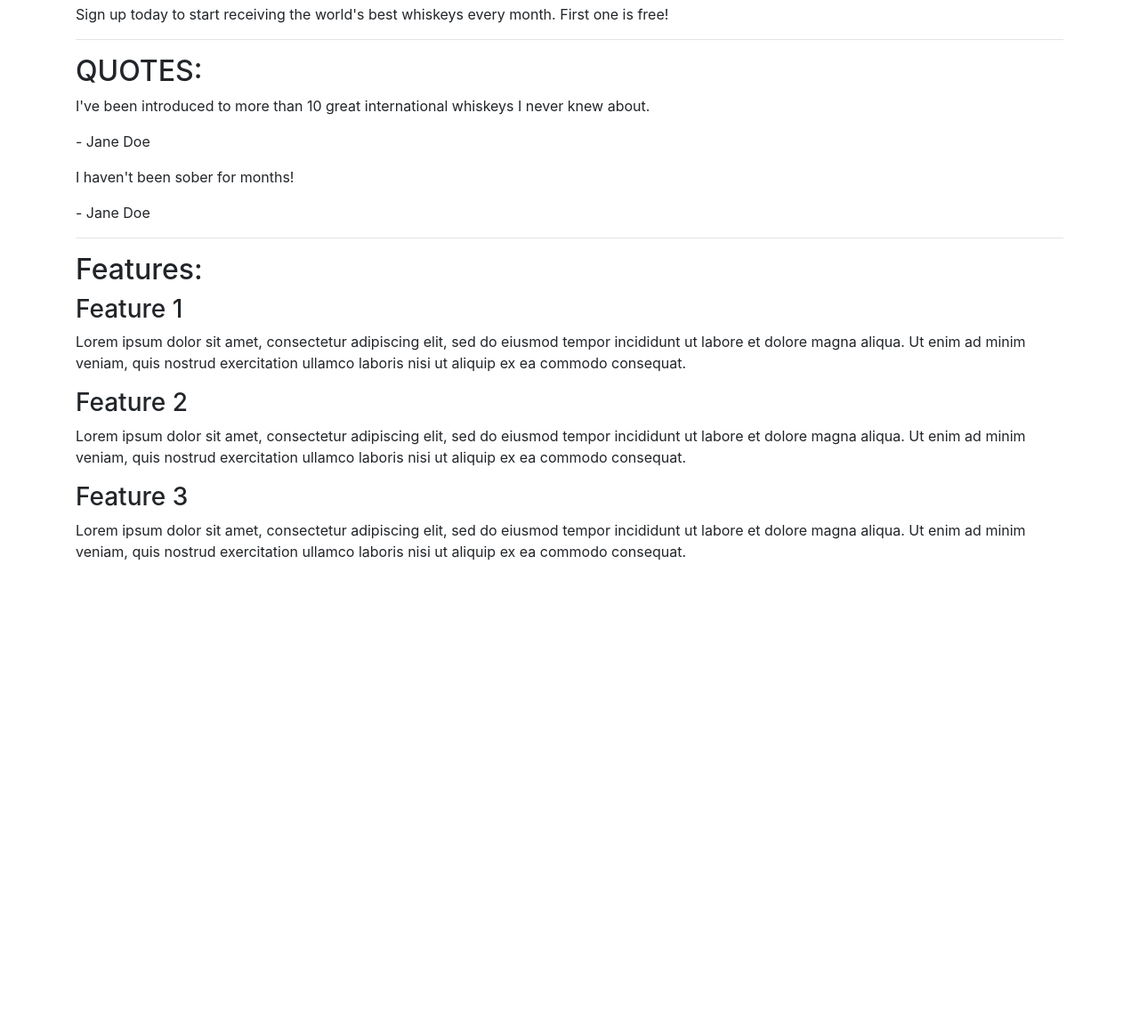
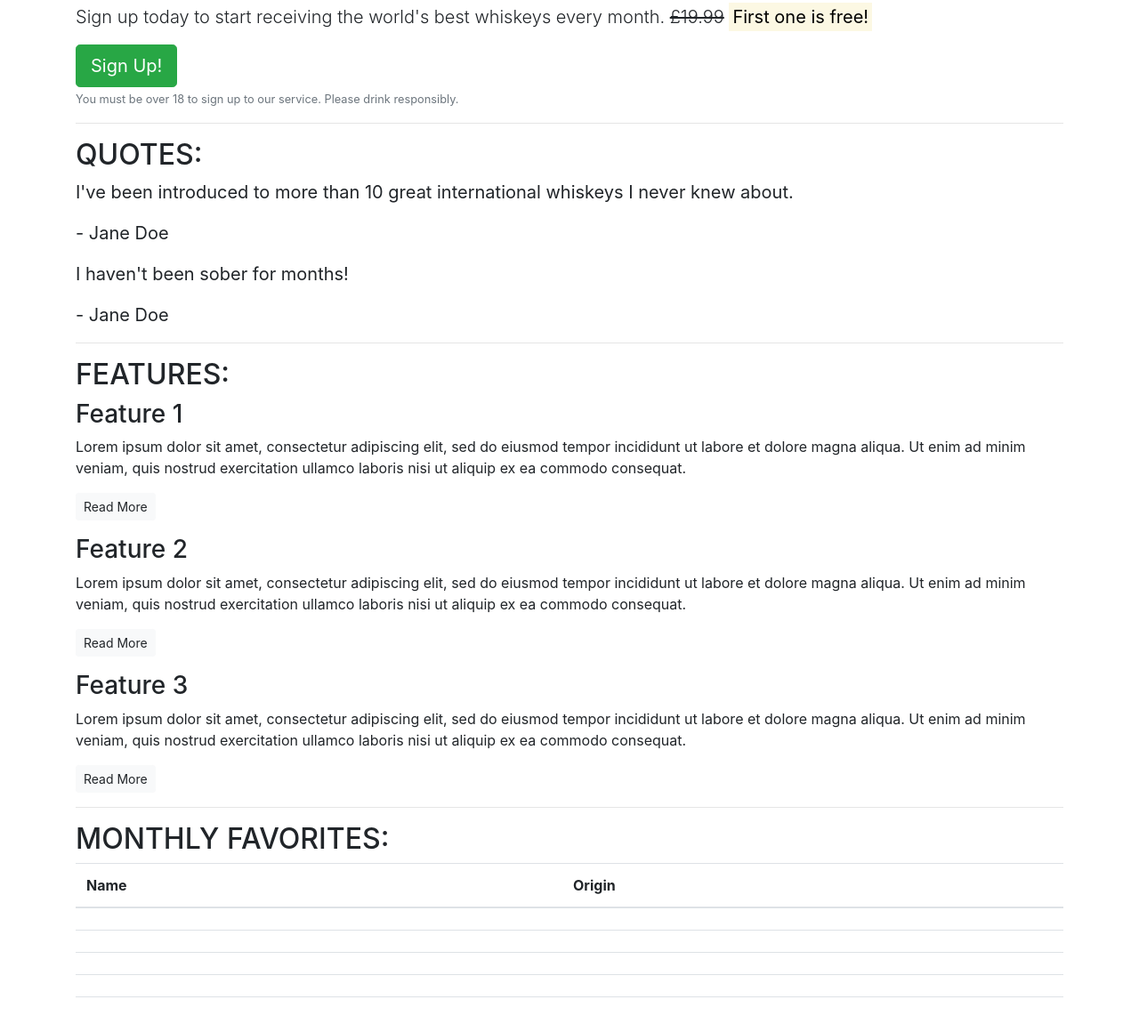
Before and after one commit to keschert/bootstrap, a plain HTML site: page index.html in a window 1280 px wide. Shown: the part 52-1212 px from the top of the page at 89% size. Before the commit the page ends 800 px from the top, so only its background shows below. Drawn offline with nearby package versions, Linux system fonts and the light colour scheme.

Commit message:
update css and text

```diff
--- a/index.html
+++ b/index.html
@@ -18,7 +18,10 @@
         <!-- Callout -->
         <section class="callout">
             <h1>The finest whiskeys delivered to your doorstep.</h1>
-            <p>Sign up today to start receiving the world's best whiskeys every month. First one is free!</p>
+            <p class="lead">Sign up today to start receiving the world's best whiskeys every month. <s>£19.99</s> <strong>
+            <mark>First one is free!</mark></strong></p>
+            <button class="btn btn-success btn-lg">Sign Up!</button>
+            <p class="text-muted"><small>You must be over 18 to sign up to our service. Please drink responsibly.</small></p>
         </section>
         <!-- /.callout -->
         <hr>
@@ -26,41 +29,80 @@
         <!-- Quotes -->
         <section class="quotes">
             <h2 class="text-uppercase">Quotes:</h2>
-            <div class="quote">
+            <blockquote class="blockquote">
                 <p>I've been introduced to more than 10 great international whiskeys I never knew about.</p>
                 <p>- Jane Doe</p>
-            </div>
-            <div class="quote">
+            </blockquote>
+            <blockquote class="blockquote">
                 <p>I haven't been sober for months!</p>
                 <p>- Jane Doe</p>
-            </div>
+            </blockquote>
         </section>
         <!-- /.quotes -->
         <hr>
 
         <!-- Features -->
         <section class="features">
-            <h2>Features:</h2>
+            <h2 class="text-uppercase">Features:</h2>
             <div class="feature">
                 <h3>Feature 1</h3>
                 <p>Lorem ipsum dolor sit amet, consectetur adipiscing elit, sed do eiusmod tempor incididunt ut labore
                     et dolore magna aliqua. Ut enim ad minim veniam, quis nostrud exercitation ullamco laboris nisi ut
                     aliquip ex ea commodo consequat.</p>
+                <p><a class="btn btn-sm btn-light" href="">Read More</a></p>
             </div>
             <div class="feature">
                 <h3>Feature 2</h3>
                 <p>Lorem ipsum dolor sit amet, consectetur adipiscing elit, sed do eiusmod tempor incididunt ut labore
                     et dolore magna aliqua. Ut enim ad minim veniam, quis nostrud exercitation ullamco laboris nisi ut
                     aliquip ex ea commodo consequat.</p>
+                <p><a class="btn btn-sm btn-light" href="">Read More</a></p>
             </div>
             <div class="feature">
                 <h3>Feature 3</h3>
                 <p>Lorem ipsum dolor sit amet, consectetur adipiscing elit, sed do eiusmod tempor incididunt ut labore
                     et dolore magna aliqua. Ut enim ad minim veniam, quis nostrud exercitation ullamco laboris nisi ut
                     aliquip ex ea commodo consequat.</p>
+                <p><a class="btn btn-sm btn-light" href="">Read More</a></p>
             </div>
         </section>
         <!-- /.features -->
+        <hr>
+
+        <!--Favorites-->
+        <section>
+            <table class="table">
+            <h2 class="text-uppercase">Monthly favorites:</h2>
+                <thead>
+                    <tr>
+                        <th scope="col">Name</th>
+                        <th scope="col">Origin</th>
+                    </tr>
+                </thead>
+                <tbody>
+                    <tr>
+                        <th scope="row"></th>
+                        <td></td>
+                    </tr>
+                    <tr>
+                        <th scope="row"></th>
+                        <td></td>
+                    </tr>
+                    <tr>
+                        <th scope="row"></th>
+                        <td></td>
+                    <tr>
+                        <th scope="row"></th>
+                        <td></td>
+                    </tr>
+                    <tr>
+                        <th scope="row"></th>
+                        <td></td>
+                    </tr>
+                </tbody>
+            </table>
+        </section>
+        <!--/.favorites-->
     </article>
 </body>
 
```
